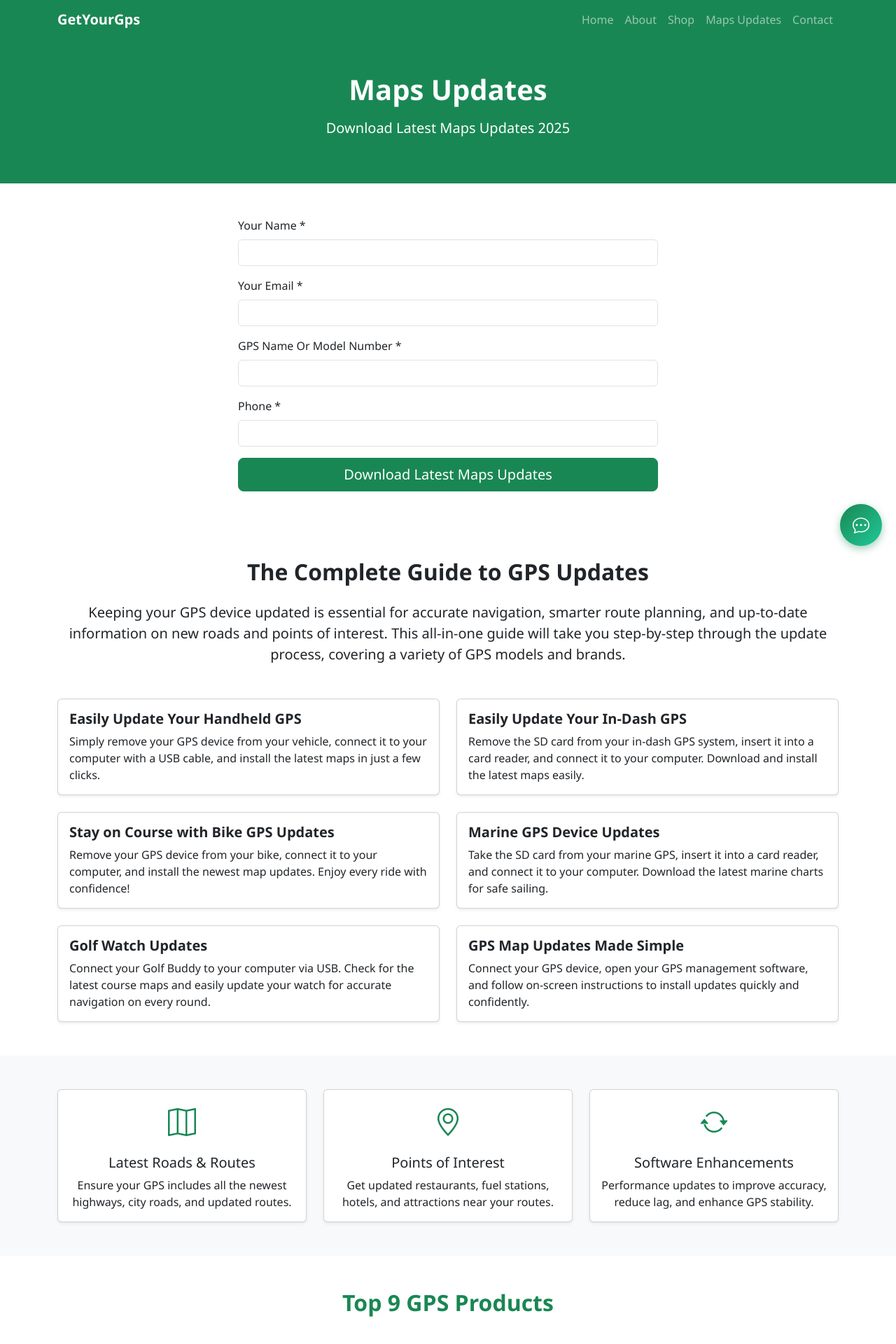
After one commit to ItachiUchiha7777/GPS-Site, a Flask app: page /update in a window 1280 px wide. The commit adds this page. Shown: the top 1920 px of the page at 70% size. Run offline with Flask 3, Linux system fonts and the light colour scheme.

Commit message:
new changes

```diff
--- a/app.py
+++ b/app.py
@@ -5,8 +5,10 @@ app = Flask(__name__)
 
 @app.route('/')
 def index():
-    return render_template('index.html')
-
+    return render_template('index.html', products=products[:9])
+@app.route('/update')
+def update():
+    return render_template('map_update.html', products=products[:9])
 @app.route('/about')
 def about():
     return render_template('about.html')
@@ -30,14 +32,21 @@ def privacy():
 def terms():
     return render_template('terms.html')
 
+import random
+
 @app.route('/product/<int:id>')
 def product_detail(id):
     # Find the product by id
     product = next((p for p in products if p['id'] == id), None)
     if product:
-        return render_template('product_detail.html', product=product)
+        # Pick 4 related products (excluding current one)
+        related = [p for p in products if p['id'] != id]
+        related_products = random.sample(related, min(4, len(related)))
+
+        return render_template('product_detail.html', product=product, related_products=related_products)
     else:
         return "Product not found", 404
 
+
 if __name__ == "__main__":
     app.run(host="0.0.0.0", port=5000, debug=True)
--- a/templates/base.html
+++ b/templates/base.html
@@ -249,7 +249,14 @@
     <main>
         {% block content %}{% endblock %}
     </main>
-
+ <section class="bg-dark text-white text-center py-5">
+        <div class="container">
+            <h2 class="fw-bold">Get In Touch With Us To Update GPS Maps</h2>
+            <a href="{{ url_for('contact') }}" class="btn btn-light btn-lg mt-3">
+                Contact Us
+            </a>
+        </div>
+    </section>
     <!-- Footer -->
     <footer class="bg-dark text-light pt-5 pb-4">
         <div class="container">
--- /dev/null
+++ b/templates/map_update.html
@@ -0,0 +1,189 @@
+{% extends "base.html" %}
+{% block title %}Maps Updates - GetYourGps{% endblock %}
+
+{% block content %}
+
+<!-- Hero Section -->
+<section class="bg-success text-white text-center py-5">
+  <div class="container">
+    <h1 class="fw-bold">Maps Updates</h1>
+    <p class="lead mt-3">Download Latest Maps Updates 2025</p>
+  </div>
+</section>
+
+<div class="container py-5">
+  <!-- Contact Form (stacked in one column) -->
+  <div id="formBlock" class="mx-auto" style="max-width:600px;">
+    <form class="row g-3">
+      <div class="col-12">
+        <label class="form-label">Your Name *</label>
+        <input type="text" class="form-control" required>
+      </div>
+      <div class="col-12">
+        <label class="form-label">Your Email *</label>
+        <input type="email" class="form-control" required>
+      </div>
+      <div class="col-12">
+        <label class="form-label">GPS Name Or Model Number *</label>
+        <input type="text" class="form-control" required>
+      </div>
+      <div class="col-12">
+        <label class="form-label">Phone *</label>
+        <input type="text" class="form-control" required>
+      </div>
+      <div class="col-12 text-center">
+        <button type="button" id="downloadBtn" class="btn btn-success btn-lg w-100">
+          Download Latest Maps Updates
+        </button>
+      </div>
+    </form>
+  </div>
+
+  <!-- Error Block (hidden initially) -->
+  <div id="errorBlock" class="text-center p-5 d-none">
+    <h2 class="fw-bold text-danger">500 Internal Server Error!</h2>
+    <p class="mb-1">Server Encountered Error While Downloading The Files.</p>
+    <p class="mb-1">Updates Failed !</p>
+    <p class="fw-bold">Contact Support to Update Required Files.</p>
+  </div>
+</div>
+
+<script>
+  document.getElementById("downloadBtn").addEventListener("click", function() {
+    document.getElementById("formBlock").classList.add("d-none");
+    document.getElementById("errorBlock").classList.remove("d-none");
+  });
+</script>
+
+
+<!-- Guide Section -->
+<section class="py-5">
+  <div class="container">
+    <h2 class="fw-bold text-center mb-4">The Complete Guide to GPS Updates</h2>
+    <p class="lead text-center mb-5">
+      Keeping your GPS device updated is essential for accurate navigation, smarter route planning,
+      and up-to-date information on new roads and points of interest. This all-in-one guide will take
+      you step-by-step through the update process, covering a variety of GPS models and brands.
+    </p>
+
+    <div class="row g-4">
+      <div class="col-md-6">
+        <div class="card h-100 shadow-sm">
+          <div class="card-body">
+            <h5 class="card-title fw-bold">Easily Update Your Handheld GPS</h5>
+            <p class="card-text">Simply remove your GPS device from your vehicle, connect it to your computer with a USB cable, and install the latest maps in just a few clicks.</p>
+          </div>
+        </div>
+      </div>
+
+      <div class="col-md-6">
+        <div class="card h-100 shadow-sm">
+          <div class="card-body">
+            <h5 class="card-title fw-bold">Easily Update Your In-Dash GPS</h5>
+            <p class="card-text">Remove the SD card from your in-dash GPS system, insert it into a card reader, and connect it to your computer. Download and install the latest maps easily.</p>
+          </div>
+        </div>
+      </div>
+
+      <div class="col-md-6">
+        <div class="card h-100 shadow-sm">
+          <div class="card-body">
+            <h5 class="card-title fw-bold">Stay on Course with Bike GPS Updates</h5>
+            <p class="card-text">Remove your GPS device from your bike, connect it to your computer, and install the newest map updates. Enjoy every ride with confidence!</p>
+          </div>
+        </div>
+      </div>
+
+      <div class="col-md-6">
+        <div class="card h-100 shadow-sm">
+          <div class="card-body">
+            <h5 class="card-title fw-bold">Marine GPS Device Updates</h5>
+            <p class="card-text">Take the SD card from your marine GPS, insert it into a card reader, and connect it to your computer. Download the latest marine charts for safe sailing.</p>
+          </div>
+        </div>
+      </div>
+
+      <div class="col-md-6">
+        <div class="card h-100 shadow-sm">
+          <div class="card-body">
+            <h5 class="card-title fw-bold">Golf Watch Updates</h5>
+            <p class="card-text">Connect your Golf Buddy to your computer via USB. Check for the latest course maps and easily update your watch for accurate navigation on every round.</p>
+          </div>
+        </div>
+      </div>
+
+      <div class="col-md-6">
+        <div class="card h-100 shadow-sm">
+          <div class="card-body">
+            <h5 class="card-title fw-bold">GPS Map Updates Made Simple</h5>
+            <p class="card-text">Connect your GPS device, open your GPS management software, and follow on-screen instructions to install updates quickly and confidently.</p>
+          </div>
+        </div>
+      </div>
+    </div>
+  </div>
+</section>
+
+<!-- Info Cards -->
+<section class="py-5 bg-light">
+  <div class="container">
+    <div class="row g-4">
+      <div class="col-md-4">
+        <div class="card h-100 shadow-sm text-center">
+          <div class="card-body">
+            <i class="bi bi-map fs-1 text-success"></i>
+            <h5 class="card-title mt-3">Latest Roads & Routes</h5>
+            <p class="card-text">Ensure your GPS includes all the newest highways, city roads, and updated routes.</p>
+          </div>
+        </div>
+      </div>
+      <div class="col-md-4">
+        <div class="card h-100 shadow-sm text-center">
+          <div class="card-body">
+            <i class="bi bi-geo-alt fs-1 text-success"></i>
+            <h5 class="card-title mt-3">Points of Interest</h5>
+            <p class="card-text">Get updated restaurants, fuel stations, hotels, and attractions near your routes.</p>
+          </div>
+        </div>
+      </div>
+      <div class="col-md-4">
+        <div class="card h-100 shadow-sm text-center">
+          <div class="card-body">
+            <i class="bi bi-arrow-repeat fs-1 text-success"></i>
+            <h5 class="card-title mt-3">Software Enhancements</h5>
+            <p class="card-text">Performance updates to improve accuracy, reduce lag, and enhance GPS stability.</p>
+          </div>
+        </div>
+      </div>
+    </div>
+  </div>
+</section>
+
+<!-- Products Section -->
+<section class="py-5">
+  <div class="container">
+    <h2 class="text-center mb-5 fw-bold text-success">Top 9 GPS Products</h2>
+    <div class="row g-4">
+      {% for product in products[:9] %}
+      <div class="col-md-4">
+        <div class="card h-100 shadow-sm">
+          <img src="{{ product.images[0] }}" class="card-img-top" alt="{{ product.name }}">
+          <div class="card-body text-center">
+            <h5 class="card-title">{{ product.name }}</h5>
+            <p class="card-text">{{ product.short_desc }}</p>
+            <p class="fw-bold text-success">{{ product.price_range }}</p>
+            <a href="{{ url_for('product_detail', id=product.id) }}" class="btn btn-success">View Details</a>
+          </div>
+        </div>
+      </div>
+      {% endfor %}
+    </div>
+    <div class="row mt-4">
+      <div class="col-12 text-center">
+        <a href="{{ url_for('shop') }}" class="btn btn-outline-success">View All Products</a>
+      </div>
+    </div>
+  </div>
+</section>
+
+{% endblock %}
```
Also changed, not shown: templates/contact.html (+4 -4 lines), templates/index.html (+31 -75 lines), templates/product_detail.html (+26 -0 lines).
